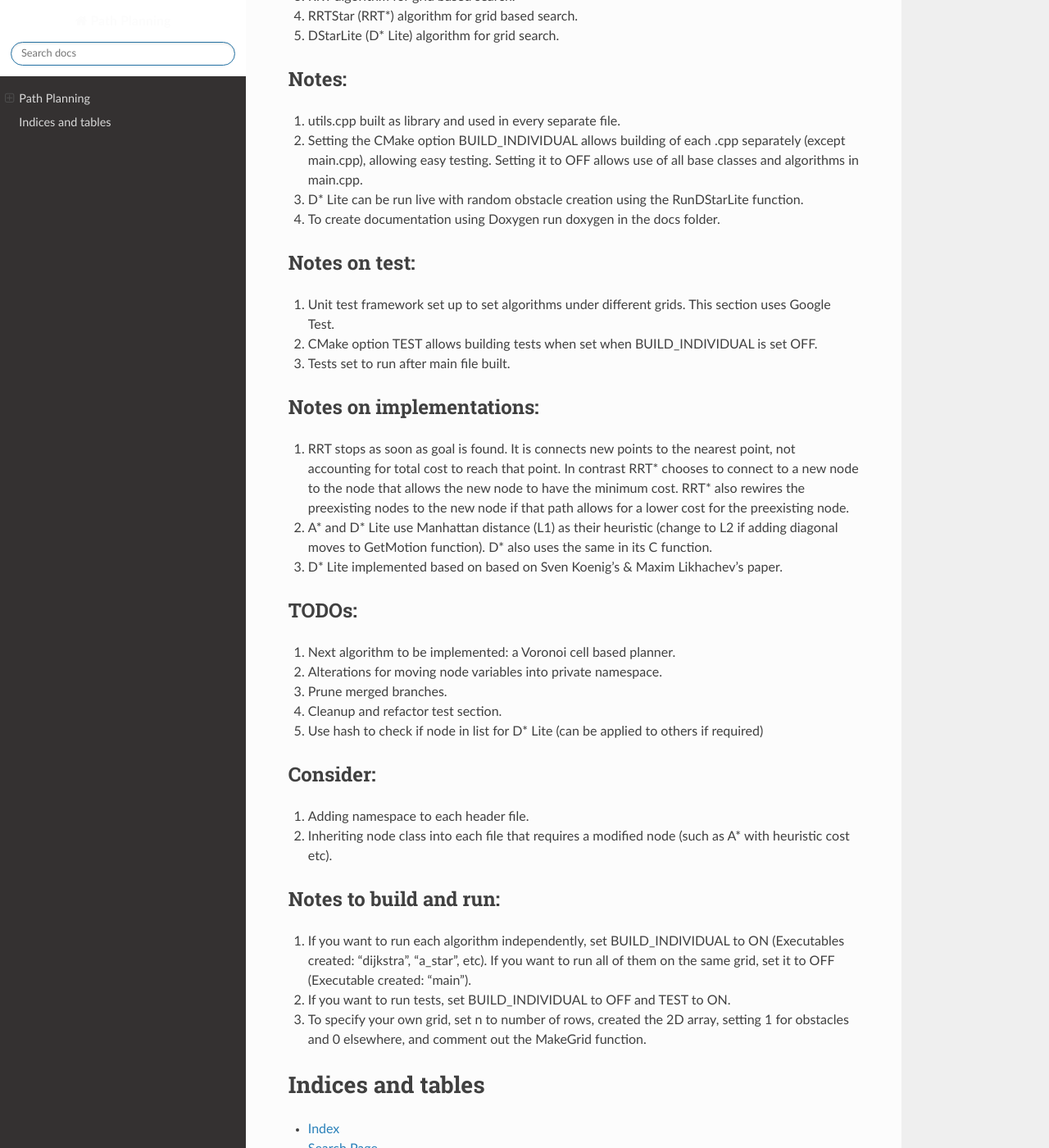
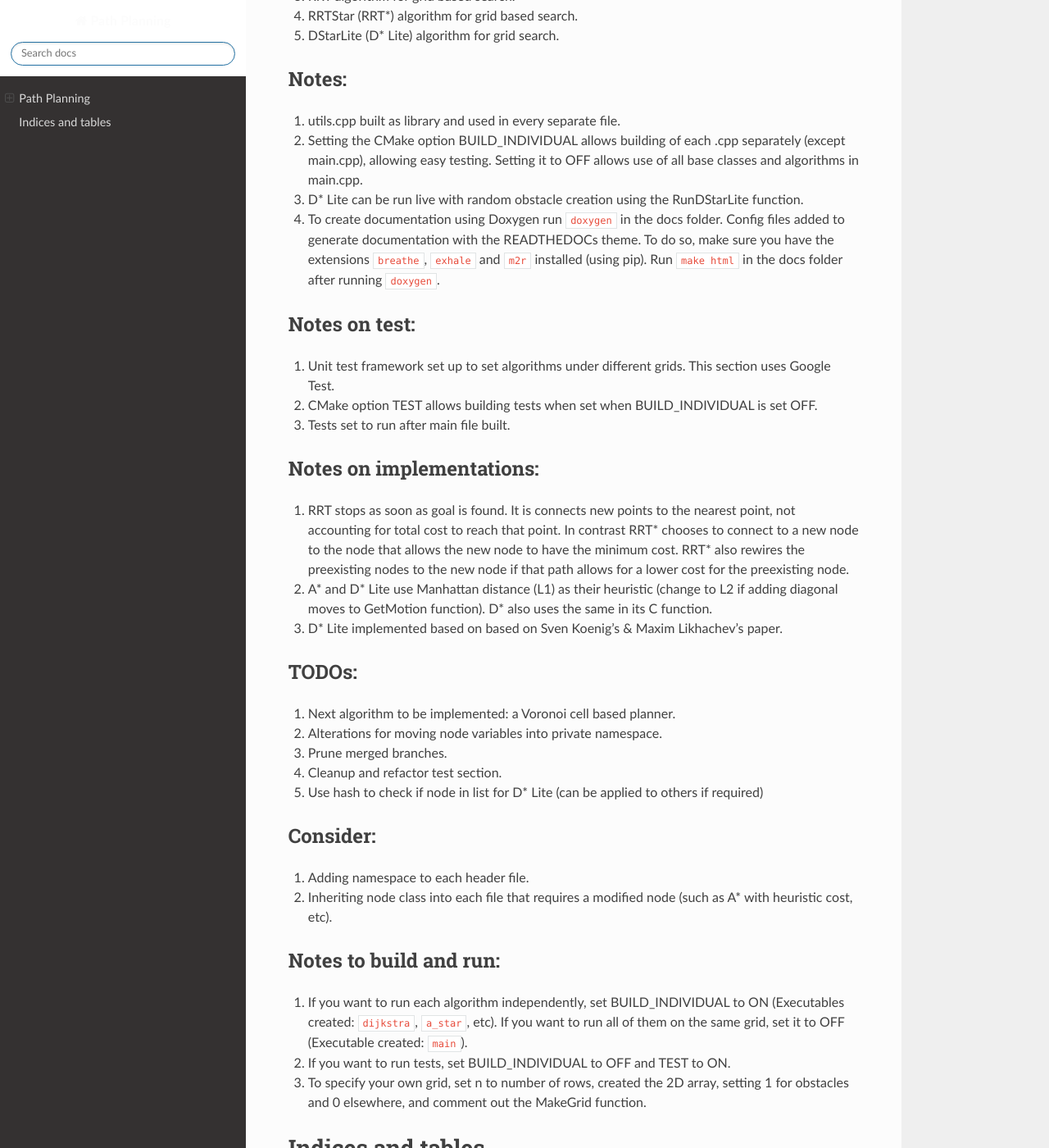
Before and after one commit to vss2sn/path_planning, a Sphinx documentation site: the page built from docs/index.rst, in a window 1280 px wide and 1400 px high, scrolled down 312 px. Shown: the whole window at 82% size. Built offline with Sphinx 7.4.7 and the Read the Docs theme 2.0.0, drawn with Linux system fonts in a browser that asks for light colours; pages that are not in the unit, such as notebooks, are missing from menus.

Commit message:
Changes to README.md for documnetation generation.

```diff
--- a/README.md
+++ b/README.md
@@ -11,7 +11,8 @@
 1. utils.cpp built as library and used in every separate file.
 2. Setting the CMake option BUILD_INDIVIDUAL allows building of each .cpp separately (except main.cpp), allowing easy testing. Setting it to OFF allows use of all base classes and algorithms in main.cpp.
 3. D* Lite can be run live with random obstacle creation using the RunDStarLite function.
-4. To create documentation using Doxygen run doxygen in the docs folder.
+4. To create documentation using Doxygen run `doxygen` in the docs folder. Config files added to generate documentation with the READTHEDOCs theme. To do so, make sure you have the extensions `breathe`, `exhale` and `m2r` installed (using pip). Run `make html` in the docs folder after running `doxygen`.
+
 
 ##### Notes on test: #####
 1. Unit test framework set up to set algorithms under different grids. This section uses Google Test.
@@ -32,9 +33,9 @@
 
 ##### Consider: #####
 1. Adding namespace to each header file.
-2. Inheriting node class into each file that requires a modified node (such as A* with heuristic cost etc).
+2. Inheriting node class into each file that requires a modified node (such as A* with heuristic cost, etc).
 
 ##### Notes to build and run: #####
-1. If you want to run each algorithm independently, set BUILD_INDIVIDUAL to ON (Executables created: "dijkstra", "a_star", etc). If you want to run all of them on the same grid, set it to OFF (Executable created: "main").
+1. If you want to run each algorithm independently, set BUILD_INDIVIDUAL to ON (Executables created: `dijkstra`, `a_star`, etc). If you want to run all of them on the same grid, set it to OFF (Executable created: `main`).
 2. If you want to run tests, set BUILD_INDIVIDUAL to OFF and TEST to ON.
 3. To specify your own grid, set n to number of rows, created the 2D array, setting 1 for obstacles and 0 elsewhere, and comment out the MakeGrid function.
--- a/docs/conf.py
+++ b/docs/conf.py
@@ -83,7 +83,7 @@ templates_path = ['_templates']
 # The suffix(es) of source filenames.
 # You can specify multiple suffix as a list of string:
 #
-from recommonmark.parser import CommonMarkParser
+# from recommonmark.parser import CommonMarkParser
 
 source_suffix = ['.rst', '.md']
 # source_suffix = '.rst'
```
